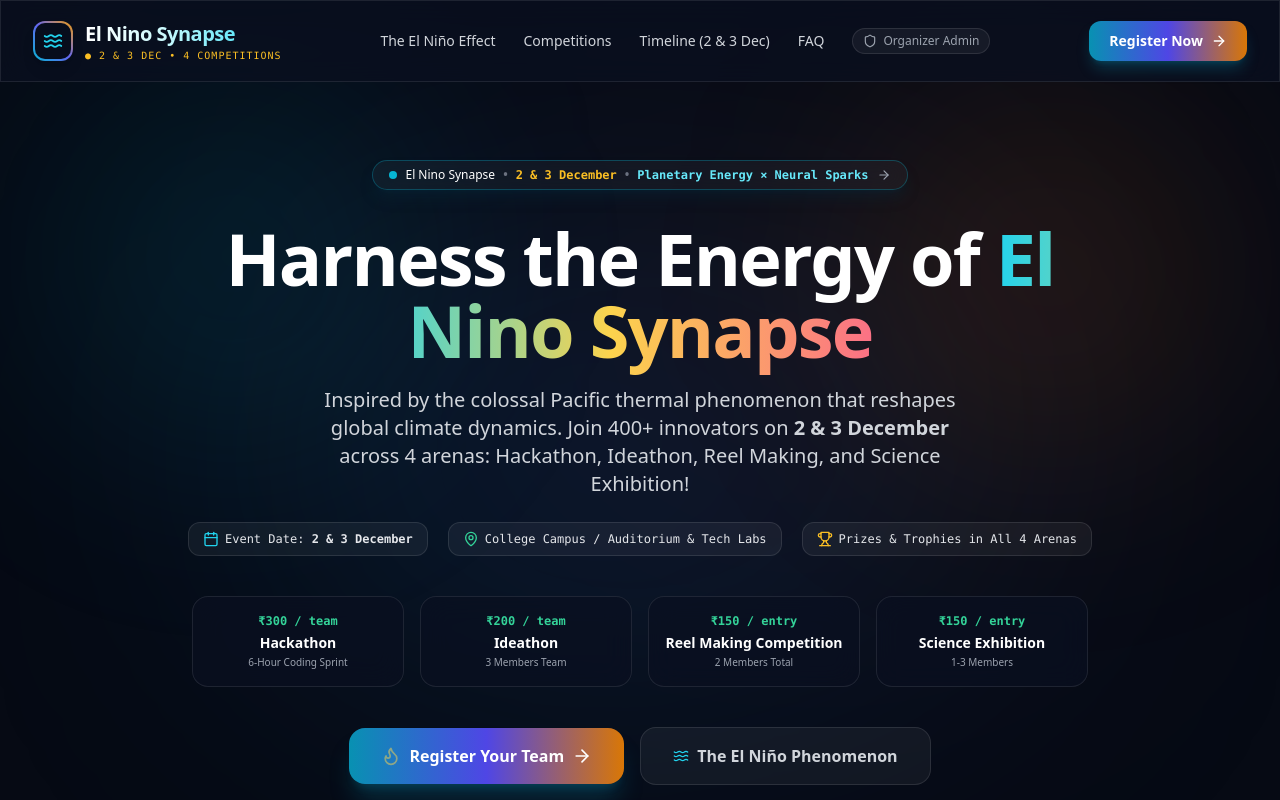
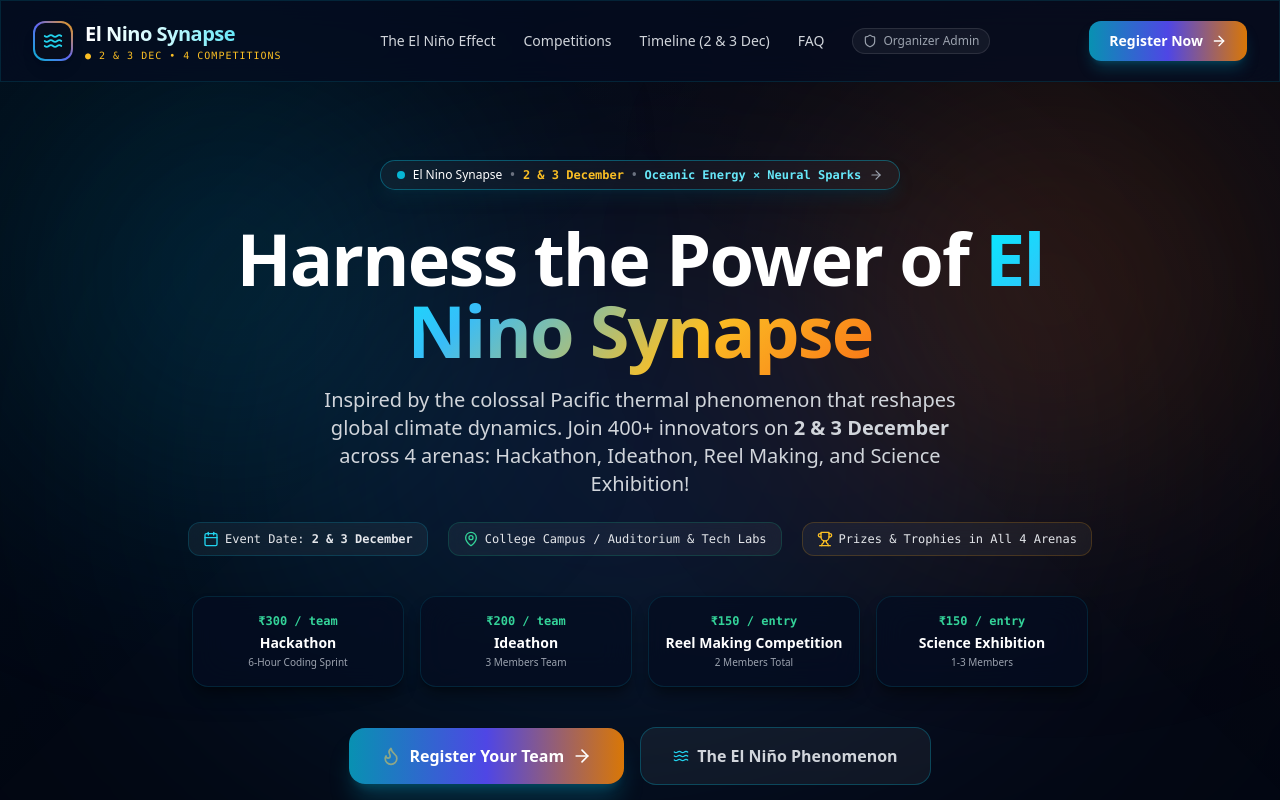
Before and after one commit to soumyapounikar50-rgb/hackathon-portal-, a Next.js app: page / in a window 1280 px wide. Shown: the top 800 px of the page. Built offline with nearby package versions, Linux system fonts and the light colour scheme.

Commit message:
style: enhance theme background with oceanic abyss, thermal amber, and synaptic glow

```diff
--- a/src/app/globals.css
+++ b/src/app/globals.css
@@ -3,77 +3,108 @@
 @tailwind utilities;
 
 :root {
-  --background: #060a14;
-  --foreground: #f3f4f6;
+  --bg-deep-abyss: #030712;
+  --bg-pacific-dark: #040d21;
+  --ocean-cyan: #06b6d4;
+  --ocean-electric: #00f0ff;
+  --thermal-orange: #f97316;
+  --thermal-amber: #f59e0b;
+  --thermal-rose: #f43f5e;
+  --synapse-violet: #8b5cf6;
 }
 
 body {
-  background-color: var(--background);
-  color: var(--foreground);
+  background-color: #030712;
+  color: #f3f4f6;
   font-feature-settings: "cv02", "cv03", "cv04", "cv11";
   overflow-x: hidden;
-  /* Oceanic-thermal atmospheric background */
+
+  /* Rich El Niño Oceanic-Thermal Mesh Background */
   background-image:
-    radial-gradient(circle at 15% 20%, rgba(6, 182, 212, 0.08) 0%, transparent 45%),
-    radial-gradient(circle at 85% 60%, rgba(249, 115, 22, 0.07) 0%, transparent 50%),
-    radial-gradient(circle at 50% 80%, rgba(99, 102, 241, 0.08) 0%, transparent 50%);
+    /* Top Left: Deep Pacific Thermal Wave (Cyan & Electric Blue) */
+    radial-gradient(ellipse 60% 50% at 10% 15%, rgba(6, 182, 212, 0.18) 0%, rgba(3, 105, 161, 0.08) 50%, transparent 80%),
+    /* Top Right: Solar Atmospheric Heat Surge (Amber & Flame Orange) */
+    radial-gradient(ellipse 55% 45% at 90% 12%, rgba(249, 115, 22, 0.16) 0%, rgba(245, 158, 11, 0.06) 45%, transparent 75%),
+    /* Center Mid: Neural Synaptic Surge (Indigo & Electric Violet) */
+    radial-gradient(circle at 50% 50%, rgba(99, 102, 241, 0.12) 0%, transparent 60%),
+    /* Bottom Left: Equatorial Ocean Current (Deep Turquoise & Teal) */
+    radial-gradient(ellipse 65% 50% at 15% 85%, rgba(16, 185, 129, 0.12) 0%, rgba(6, 182, 212, 0.07) 45%, transparent 80%),
+    /* Bottom Right: Volcanic / Thermal Rising Energy (Crimson & Gold) */
+    radial-gradient(ellipse 50% 55% at 85% 85%, rgba(225, 29, 72, 0.14) 0%, rgba(249, 115, 22, 0.08) 45%, transparent 75%);
   background-attachment: fixed;
+  background-size: cover;
 }
 
-/* Custom glow and backdrop effects */
+/* Subtle Animated Thermal Aura Overlay */
+.elnino-ambient-mesh {
+  position: fixed;
+  top: 0;
+  left: 0;
+  right: 0;
+  bottom: 0;
+  z-index: 0;
+  pointer-events: none;
+  background:
+    linear-gradient(135deg, rgba(6, 182, 212, 0.04) 0%, transparent 40%),
+    linear-gradient(225deg, rgba(249, 115, 22, 0.04) 0%, transparent 40%);
+}
+
+/* Glassmorphism tuned to Oceanic Depth */
 .glass-panel {
-  background: rgba(10, 16, 32, 0.72);
-  backdrop-filter: blur(14px);
-  -webkit-backdrop-filter: blur(14px);
-  border: 1px solid rgba(255, 255, 255, 0.09);
+  background: rgba(4, 13, 33, 0.75);
+  backdrop-filter: blur(16px);
+  -webkit-backdrop-filter: blur(16px);
+  border: 1px solid rgba(6, 182, 212, 0.14);
+}
+
+.glass-panel-thermal {
+  background: rgba(18, 9, 7, 0.75);
+  backdrop-filter: blur(16px);
+  -webkit-backdrop-filter: blur(16px);
+  border: 1px solid rgba(249, 115, 22, 0.18);
 }
 
 .glass-card-hover {
-  transition: all 0.25s cubic-bezier(0.16, 1, 0.3, 1);
+  transition: all 0.3s cubic-bezier(0.16, 1, 0.3, 1);
 }
 .glass-card-hover:hover {
   transform: translateY(-4px);
-  border-color: rgba(6, 182, 212, 0.45);
-  box-shadow: 0 16px 35px -10px rgba(6, 182, 212, 0.22);
+  border-color: rgba(6, 182, 212, 0.5);
+  box-shadow: 0 16px 40px -10px rgba(6, 182, 212, 0.28);
 }
 
-.glow-ocean {
-  box-shadow: 0 0 45px -10px rgba(6, 182, 212, 0.35);
+/* Special Thematic Glows */
+.glow-oceanic {
+  box-shadow: 0 0 50px -10px rgba(6, 182, 212, 0.4);
 }
 
 .glow-thermal {
-  box-shadow: 0 0 45px -10px rgba(249, 115, 22, 0.3);
+  box-shadow: 0 0 50px -10px rgba(249, 115, 22, 0.35);
 }
 
-.glow-primary {
-  box-shadow: 0 0 40px -10px rgba(99, 102, 241, 0.35);
+.glow-synapse {
+  box-shadow: 0 0 45px -8px rgba(139, 92, 246, 0.35);
 }
 
-/* Animations */
-@keyframes spinSlow {
-  from {
-    transform: rotate(0deg);
-  }
-  to {
-    transform: rotate(360deg);
-  }
-}
-.animate-spin-slow {
-  animation: spinSlow 18s linear infinite;
+/* Oceanic Thermal Gradient Text */
+.text-elnino-gradient {
+  background: linear-gradient(135deg, #00f0ff 0%, #38bdf8 25%, #fbbf24 65%, #f97316 100%);
+  -webkit-background-clip: text;
+  -webkit-text-fill-color: transparent;
 }
 
-/* Custom scrollbars */
+/* Custom Scrollbars */
 ::-webkit-scrollbar {
-  width: 8px;
-  height: 8px;
+  width: 9px;
+  height: 9px;
 }
 ::-webkit-scrollbar-track {
-  background: #060a14;
+  background: #030712;
 }
 ::-webkit-scrollbar-thumb {
-  background: #1b263b;
+  background: linear-gradient(to bottom, #0e7490, #c2410c);
   border-radius: 4px;
 }
 ::-webkit-scrollbar-thumb:hover {
-  background: #2b3d5c;
+  background: linear-gradient(to bottom, #06b6d4, #ea580c);
 }
--- a/src/app/page.tsx
+++ b/src/app/page.tsx
@@ -14,19 +14,22 @@ import Link from 'next/link';
 
 export default function Home() {
   return (
-    <div className="min-h-screen flex flex-col bg-[#060a14] selection:bg-cyan-500 selection:text-white">
+    <div className="min-h-screen flex flex-col bg-[#030712] relative overflow-hidden selection:bg-cyan-500 selection:text-white">
+      {/* Background Ambient Oceanic-Thermal Mesh */}
+      <div className="elnino-ambient-mesh" />
+
       <Navbar />
 
       {/* HERO SECTION */}
       <section id="overview" className="relative pt-32 pb-20 sm:pt-40 sm:pb-32 overflow-hidden">
         {/* Dynamic Oceanic & Solar Thermal Background Orbs */}
-        <div className="absolute top-1/4 left-1/2 -translate-x-1/2 w-[750px] h-[420px] bg-gradient-to-tr from-cyan-600/20 via-blue-600/15 to-orange-500/20 rounded-full blur-[140px] pointer-events-none" />
-        <div className="absolute top-16 left-10 w-96 h-96 bg-cyan-500/10 rounded-full blur-[110px] pointer-events-none" />
-        <div className="absolute top-20 right-10 w-96 h-96 bg-orange-500/10 rounded-full blur-[110px] pointer-events-none" />
+        <div className="absolute top-1/4 left-1/2 -translate-x-1/2 w-[800px] h-[450px] bg-gradient-to-tr from-cyan-500/25 via-blue-600/20 to-orange-500/25 rounded-full blur-[150px] pointer-events-none" />
+        <div className="absolute top-16 left-5 w-[420px] h-[420px] bg-cyan-500/15 rounded-full blur-[130px] pointer-events-none" />
+        <div className="absolute top-20 right-5 w-[420px] h-[420px] bg-orange-500/15 rounded-full blur-[130px] pointer-events-none" />
 
         <div className="max-w-7xl mx-auto px-4 sm:px-6 lg:px-8 relative z-10 text-center">
           {/* Top Pill with Thermal & Oceanic Theme */}
-          <div className="inline-flex items-center gap-2 px-4 py-1.5 rounded-full text-xs font-semibold bg-white/[0.04] border border-cyan-500/30 text-gray-200 backdrop-blur-md mb-8 hover:border-cyan-400 transition-colors shadow-lg shadow-cyan-950/30">
+          <div className="inline-flex items-center gap-2 px-4 py-1.5 rounded-full text-xs font-semibold bg-white/[0.04] border border-cyan-500/40 text-gray-200 backdrop-blur-md mb-8 hover:border-cyan-400 transition-colors shadow-lg shadow-cyan-950/40">
             <span className="flex h-2 w-2 relative">
               <span className="animate-ping absolute inline-flex h-full w-full rounded-full bg-cyan-400 opacity-75"></span>
               <span className="relative inline-flex rounded-full h-2 w-2 bg-cyan-500"></span>
@@ -35,14 +38,14 @@ export default function Home() {
             <span className="text-gray-500">•</span>
             <span className="text-amber-400 font-mono font-bold">{EVENT_CONFIG.dates}</span>
             <span className="text-gray-500">•</span>
-            <span className="text-cyan-300 font-mono">Planetary Energy × Neural Sparks</span>
+            <span className="text-cyan-300 font-mono">Oceanic Energy × Neural Sparks</span>
             <ArrowRight className="w-3.5 h-3.5 text-gray-400" />
           </div>
 
-          {/* Main Headline */}
+          {/* Main Headline with El Nino Gradient */}
           <h1 className="text-4xl sm:text-6xl lg:text-7xl font-extrabold tracking-tight text-white max-w-4xl mx-auto leading-[1.1]">
-            Harness the Energy of{" "}
-            <span className="text-transparent bg-clip-text bg-gradient-to-r from-cyan-400 via-amber-300 to-rose-400">
+            Harness the Power of{" "}
+            <span className="text-elnino-gradient">
               {EVENT_CONFIG.name}
             </span>
           </h1>
@@ -55,15 +58,15 @@ export default function Home() {
 
           {/* Event Dates & Info Badges */}
           <div className="flex flex-wrap items-center justify-center gap-3 sm:gap-5 mt-6 text-xs text-gray-200 font-mono">
-            <div className="flex items-center gap-1.5 px-3.5 py-2 rounded-xl bg-white/5 border border-white/10">
+            <div className="flex items-center gap-1.5 px-3.5 py-2 rounded-xl bg-white/5 border border-cyan-500/20 backdrop-blur-md">
               <Calendar className="w-4 h-4 text-cyan-400" />
               <span>Event Date: <strong>2 & 3 December</strong></span>
             </div>
-            <div className="flex items-center gap-1.5 px-3.5 py-2 rounded-xl bg-white/5 border border-white/10">
+            <div className="flex items-center gap-1.5 px-3.5 py-2 rounded-xl bg-white/5 border border-emerald-500/20 backdrop-blur-md">
               <MapPin className="w-4 h-4 text-emerald-400" />
               <span>{EVENT_CONFIG.location}</span>
             </div>
-            <div className="flex items-center gap-1.5 px-3.5 py-2 rounded-xl bg-white/5 border border-white/10">
+            <div className="flex items-center gap-1.5 px-3.5 py-2 rounded-xl bg-white/5 border border-amber-500/20 backdrop-blur-md">
               <Trophy className="w-4 h-4 text-amber-400" />
               <span>Prizes & Trophies in All 4 Arenas</span>
             </div>
@@ -75,7 +78,7 @@ export default function Home() {
               <a
                 key={c.id}
                 href="#register"
-                className="p-4 rounded-2xl glass-panel border border-white/10 hover:border-cyan-500/50 hover:scale-[1.02] transition-all text-center block group"
+                className="p-4 rounded-2xl glass-panel border border-cyan-500/20 hover:border-cyan-400/60 hover:scale-[1.02] transition-all text-center block group shadow-lg shadow-black/40"
               >
                 <span className="text-xs font-mono font-bold text-emerald-400 block">{c.feeLabel}</span>
                 <span className="font-bold text-sm text-white group-hover:text-cyan-300 block mt-1">{c.name}</span>
@@ -88,7 +91,7 @@ export default function Home() {
           <div className="mt-10 flex flex-col sm:flex-row items-center justify-center gap-4">
             <Link
               href="#register"
-              className="w-full sm:w-auto px-8 py-4 rounded-2xl text-base font-bold text-white bg-gradient-to-r from-cyan-600 via-indigo-600 to-amber-600 hover:scale-105 active:scale-95 shadow-xl shadow-cyan-600/25 transition-all flex items-center justify-center gap-2"
+              className="w-full sm:w-auto px-8 py-4 rounded-2xl text-base font-bold text-white bg-gradient-to-r from-cyan-600 via-indigo-600 to-amber-600 hover:scale-105 active:scale-95 shadow-xl shadow-cyan-600/30 transition-all flex items-center justify-center gap-2"
             >
               <Flame className="w-5 h-5 text-amber-300 animate-pulse" />
               <span>Register Your Team</span>
@@ -97,7 +100,7 @@ export default function Home() {
 
             <Link
               href="#about-el-nino"
-              className="w-full sm:w-auto px-8 py-4 rounded-2xl text-base font-semibold text-gray-300 bg-white/5 hover:bg-white/10 border border-white/10 transition-colors flex items-center justify-center gap-2"
+              className="w-full sm:w-auto px-8 py-4 rounded-2xl text-base font-semibold text-gray-300 bg-white/5 hover:bg-white/10 border border-cyan-500/30 transition-colors flex items-center justify-center gap-2"
             >
               <Waves className="w-4 h-4 text-cyan-400" />
               <span>The El Niño Phenomenon</span>
@@ -116,7 +119,7 @@ export default function Home() {
       <ScheduleSection />
 
       {/* REGISTRATION FORM SECTION */}
-      <section id="register" className="py-24 relative overflow-hidden bg-gradient-to-b from-transparent via-cyan-950/15 to-transparent">
+      <section id="register" className="py-24 relative overflow-hidden bg-gradient-to-b from-transparent via-cyan-950/20 to-transparent">
         <div className="max-w-7xl mx-auto px-4 sm:px-6 lg:px-8 relative z-10">
           <div className="text-center max-w-3xl mx-auto mb-14">
             <div className="inline-flex items-center gap-2 px-3 py-1 rounded-full text-xs font-semibold uppercase tracking-wider text-emerald-400 bg-emerald-500/10 border border-emerald-500/20 mb-4">
@@ -124,7 +127,7 @@ export default function Home() {
               <span>Registration & UPI Payment</span>
             </div>
             <h2 className="text-3xl sm:text-5xl font-extrabold text-white tracking-tight">
-              Register for <span className="text-transparent bg-clip-text bg-gradient-to-r from-cyan-400 via-brand-accent to-amber-400">{EVENT_CONFIG.name}</span>
+              Register for <span className="text-elnino-gradient">{EVENT_CONFIG.name}</span>
             </h2>
             <p className="mt-4 text-base sm:text-lg text-gray-300">
               Select your competition, enter student details (Name, Email, Phone, Branch/Yr, College), and submit your UPI payment receipt.
```
